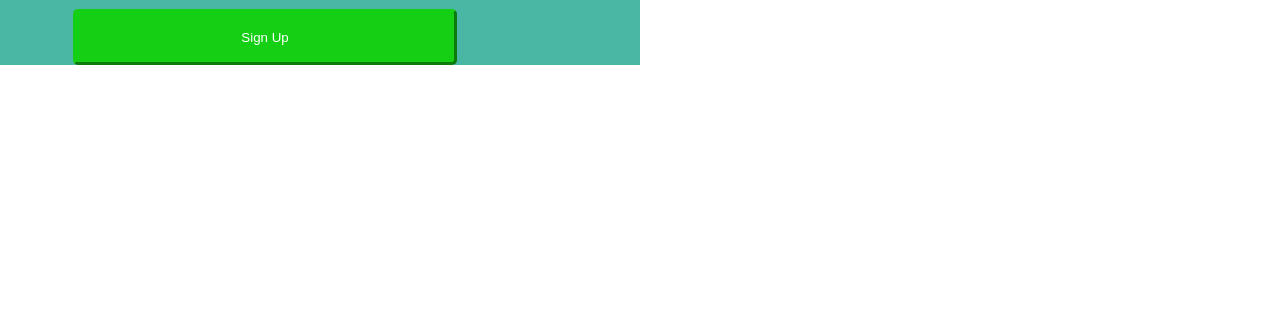
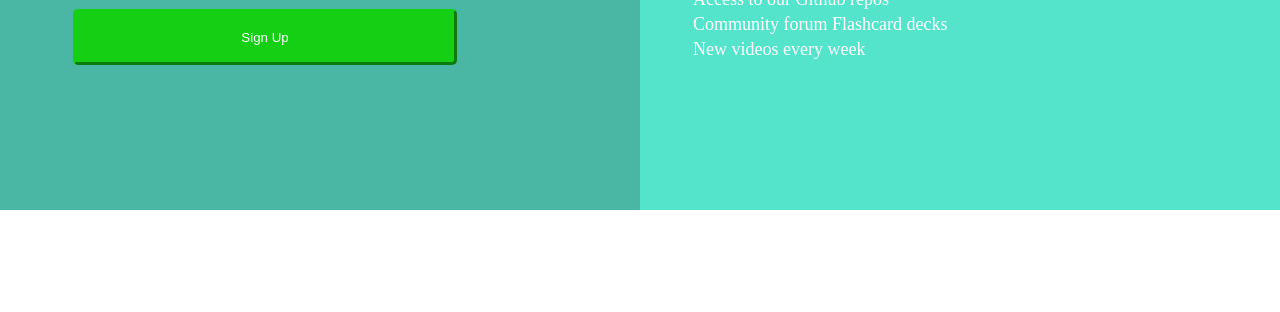
Before and after one commit to shagufa01/community, a plain HTML site: page index.html in a window 1280 px wide. Shown: the part 488-800 px from the top of the page. Drawn offline with Linux system fonts and the light colour scheme.

Commit message:
modified background

```diff
--- a/main.css
+++ b/main.css
@@ -107,22 +107,22 @@ button {
         font-size: 15px;
         padding-right: 200px;
     }
-    .second {
-        width: 50%;
-        height: 300px;
-        padding-left: 40px;
-        max-height: fit-content;
-    }
+
     button {
         width: 30vw;
         margin-top: 30px;
     }
+    .second {
+        width: 50%;
+        height: 380px;
+        padding-left: 40px;
+
+    }
     .third {
         width: 50%;
        float: right;
-       margin-top: -300px;
-       height: 300px;
+       margin-top: -380px;
+       height: 380px;
        padding-left: 20px;
-       max-height: fit-content;
     }
   }
```
